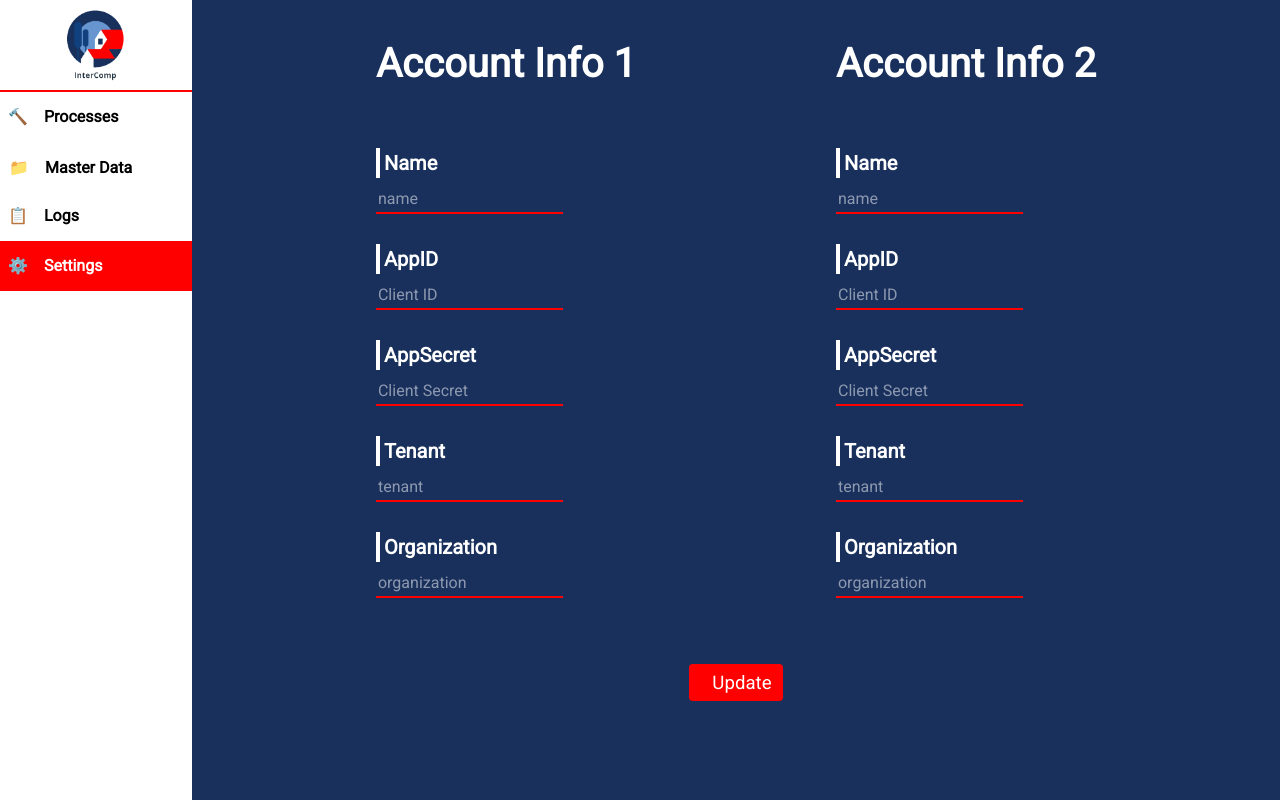
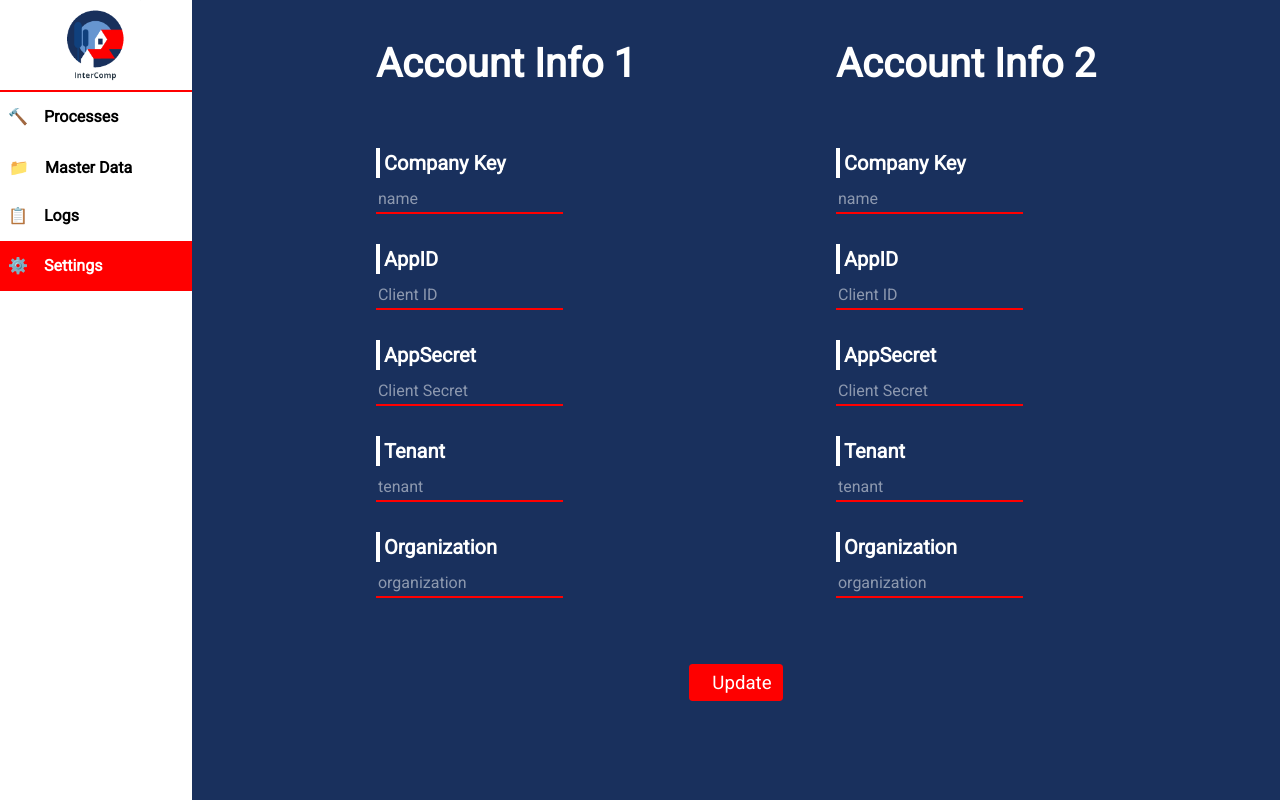
Before and after one commit to TomasNovo/FEUP-SINF, a React (Create React App) app in the folder frontend/: page /settings in a window 1280 px wide. Built offline with nearby package versions, Linux system fonts and the light colour scheme; no server answers; some icons are missing.

Commit message:
change a few things

```diff
--- a/frontend/src/components/AddProcess/AddProcess.js
+++ b/frontend/src/components/AddProcess/AddProcess.js
@@ -69,7 +69,7 @@ class AddProcess extends React.Component
                                 <i className="glyphicon glyphicon-arrow-right"></i>
                                 <select id="new-step-document">
                                     <option>Sales Order</option>
-                                    <option>Shipping Note</option>
+                                    <option>Delivery</option>
                                     <option>Purchase Invoice</option>
                                     <option>Receivable</option>
                                     <option>Purchase Order</option>
--- a/frontend/src/components/Settings/Settings.js
+++ b/frontend/src/components/Settings/Settings.js
@@ -14,7 +14,7 @@ class Settings extends React.Component
                 <div id="settings-wrapper">
                         <div id="accountInfo1">
                             <h1>Account Info 1</h1>
-                            <label className="appidLabel">Name</label>
+                            <label className="appidLabel">Company Key</label>
                             <input id="name0" type="text" placeholder="name"/>
                             <label className="appidLabel">AppID</label>
                             <input id="clientId0" type="text" placeholder="Client ID"/>
@@ -27,7 +27,7 @@ class Settings extends React.Component
                         </div>
                         <div id="accountInfo2">
                             <h1>Account Info 2</h1>
-                            <label className="appidLabel">Name</label>
+                            <label className="appidLabel">Company Key</label>
                             <input id="name1" type="text" placeholder="name"/>
                             <label className="appidLabel">AppID</label>
                             <input id="clientId1" type="text" placeholder="Client ID"/>
```
Also changed, not shown: 2 other files (tests, documents, lock files or other folders).
